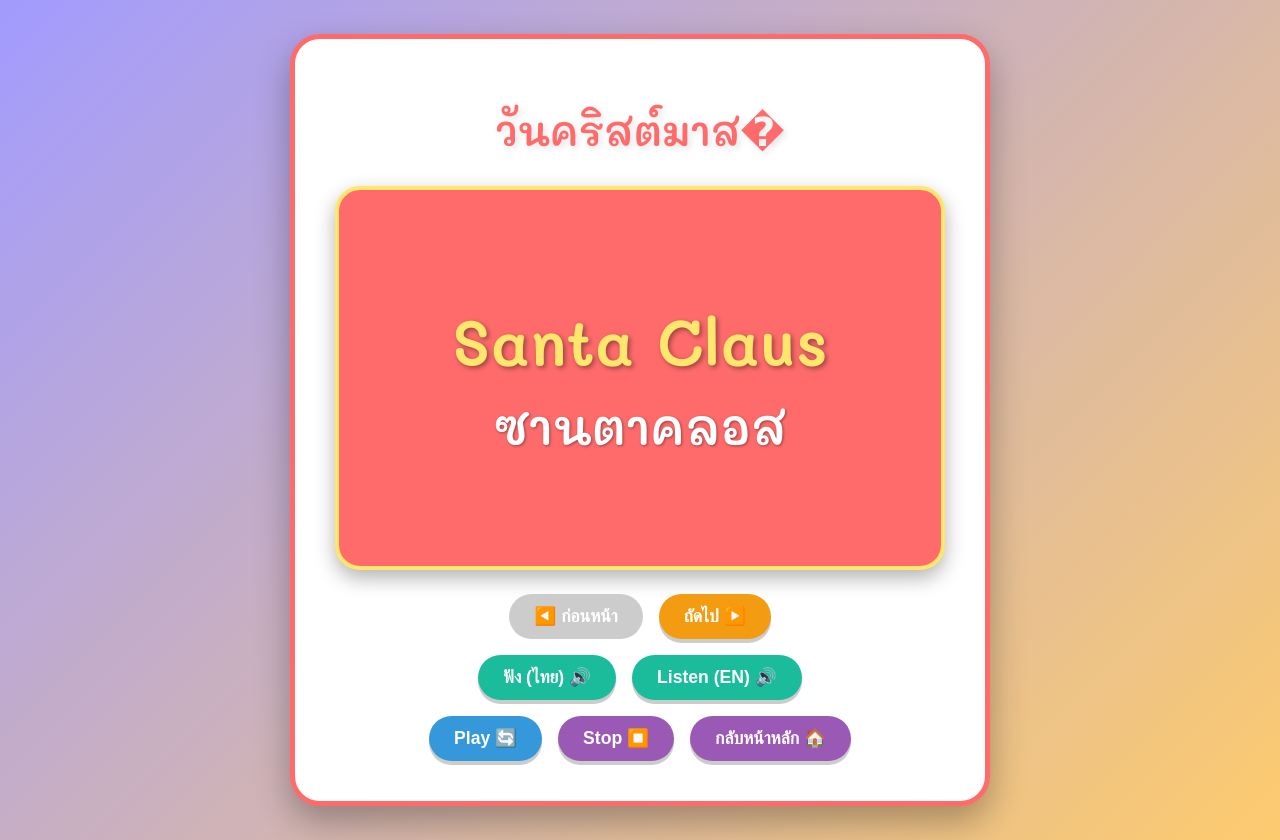
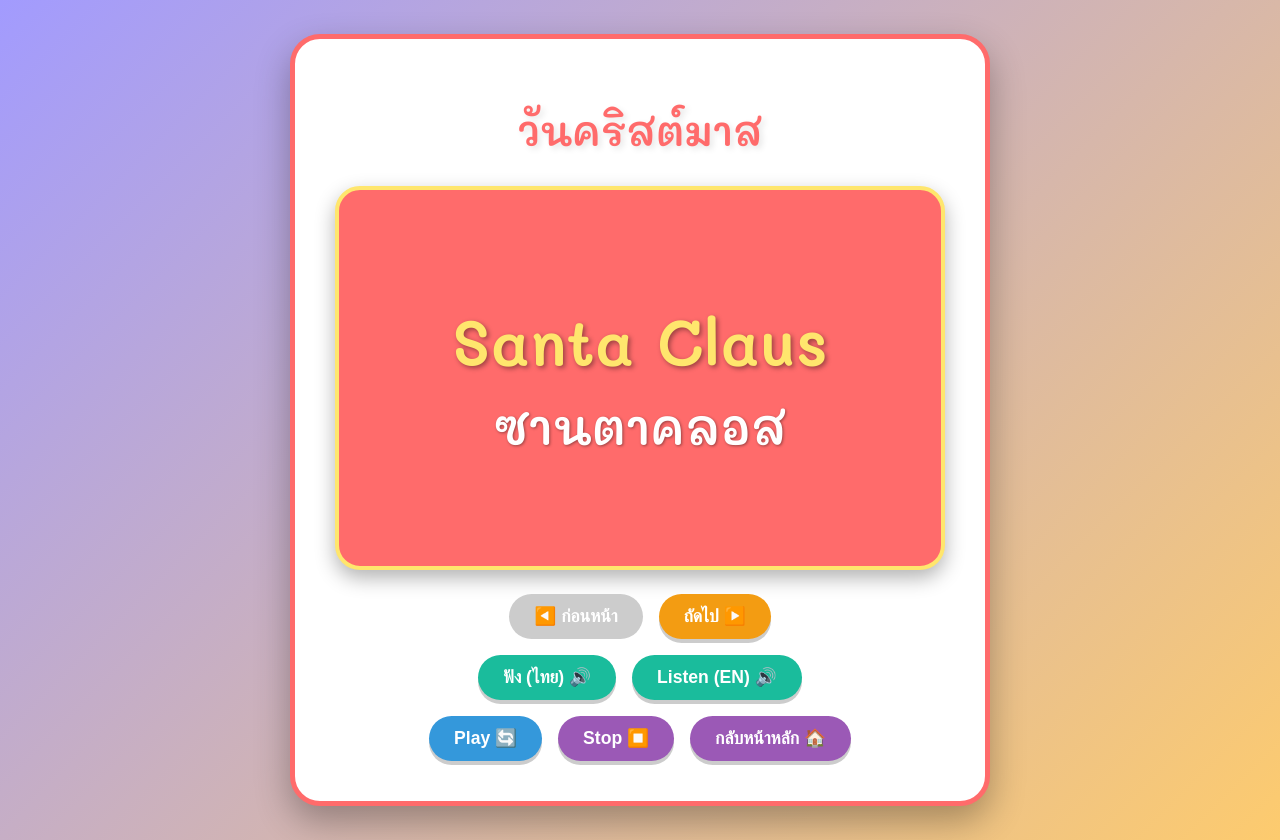
Before and after one commit to Nitiwat-Nai/word-Journey, a plain HTML site: page index.html in a window 1280 px wide. Both pictures are taken after a click on the button "วันคริสต์มาส 🎄". Drawn offline with Linux system fonts and the light colour scheme.

Commit message:
Update index.html
v2.0

```diff
--- a/index.html
+++ b/index.html
@@ -329,7 +329,6 @@
 
         // --- Game Logic ---
         function createCategoryButtons() {
-            // ... (โค้ดสร้างปุ่มหมวดหมู่เดิม)
             const categoryColors = {
                 "วันคริสต์มาส 🎄": { bg: "#2ECC71", shadow: "#27AE60" },
                 "วันวาเลนไทน์ ❤️": { bg: "#E74C3C", shadow: "#C0392B" },
@@ -359,8 +358,12 @@
 
         function startLesson(category) {
             currentCategoryVocabs = vocabularyData[category];
-            // แก้ไขข้อ 3: ลบไอคอนออกจากชื่อหัวข้อในหน้าบทเรียน
-            lessonTitle.textContent = category.replace(/ [🎄❤️💦🎃]/, '');
+
+            // ************ แก้ไขข้อ 3: ใช้ RegEx เพื่อลบอิโมจิและช่องว่างที่อยู่ข้างหน้า/ข้างหลังออกให้หมด ************
+            // \p{Emoji_Presentation}U เป็น Regular Expression สำหรับการค้นหาสัญลักษณ์ Emoji
+            const titleWithoutEmoji = category.replace(/\s*[\uD800-\uDBFF\uDC00-\uDFFF\u2700-\u27BF\u2300-\u23FF\u2B00-\u2BFF\u2E80-\u33FF]\s*/g, '').trim();
+
+            lessonTitle.textContent = titleWithoutEmoji;
             currentIndex = 0;
             displayVocab();
             categoryPage.style.display = 'none';
@@ -371,15 +374,12 @@
         function displayVocab() {
             if (currentIndex < currentCategoryVocabs.length) {
                 currentVocab = currentCategoryVocabs[currentIndex];
-                // แก้ไขข้อ 4: สลับการแสดงผล
+                // English ขึ้นก่อน Thai
                 englishWord.textContent = currentVocab.english;
                 thaiWord.textContent = currentVocab.thai;
 
-                // แก้ไขข้อ 1: ลบคำสั่ง speakText() ออกจากการแสดงผลปกติ (ไม่เล่นเองอัตโนมัติ)
-                // if (!isPlaying) { speakText(currentVocab.english, 'en-US'); }
-
             } else {
-                // แก้ไขข้อ 2: แสดงข้อความจบและหยุดเล่น
+                // แสดงข้อความจบและหยุดเล่น
                 englishWord.textContent = "Finished! 🥳";
                 thaiWord.textContent = "จบแล้ว! 🎉 แล้วเจอกันใหม่นะ";
                 stopAutoPlay();
@@ -424,7 +424,7 @@
 
         function playCurrentVocabAuto() {
             if (currentIndex >= currentCategoryVocabs.length) {
-                // แก้ไขข้อ 2: หยุดการเล่นและแสดงข้อความจบ
+                // หยุดการเล่นและแสดงข้อความจบ
                 stopAutoPlay();
                 displayVocab(); // แสดงข้อความ "จบแล้ว"
                 return;
```
